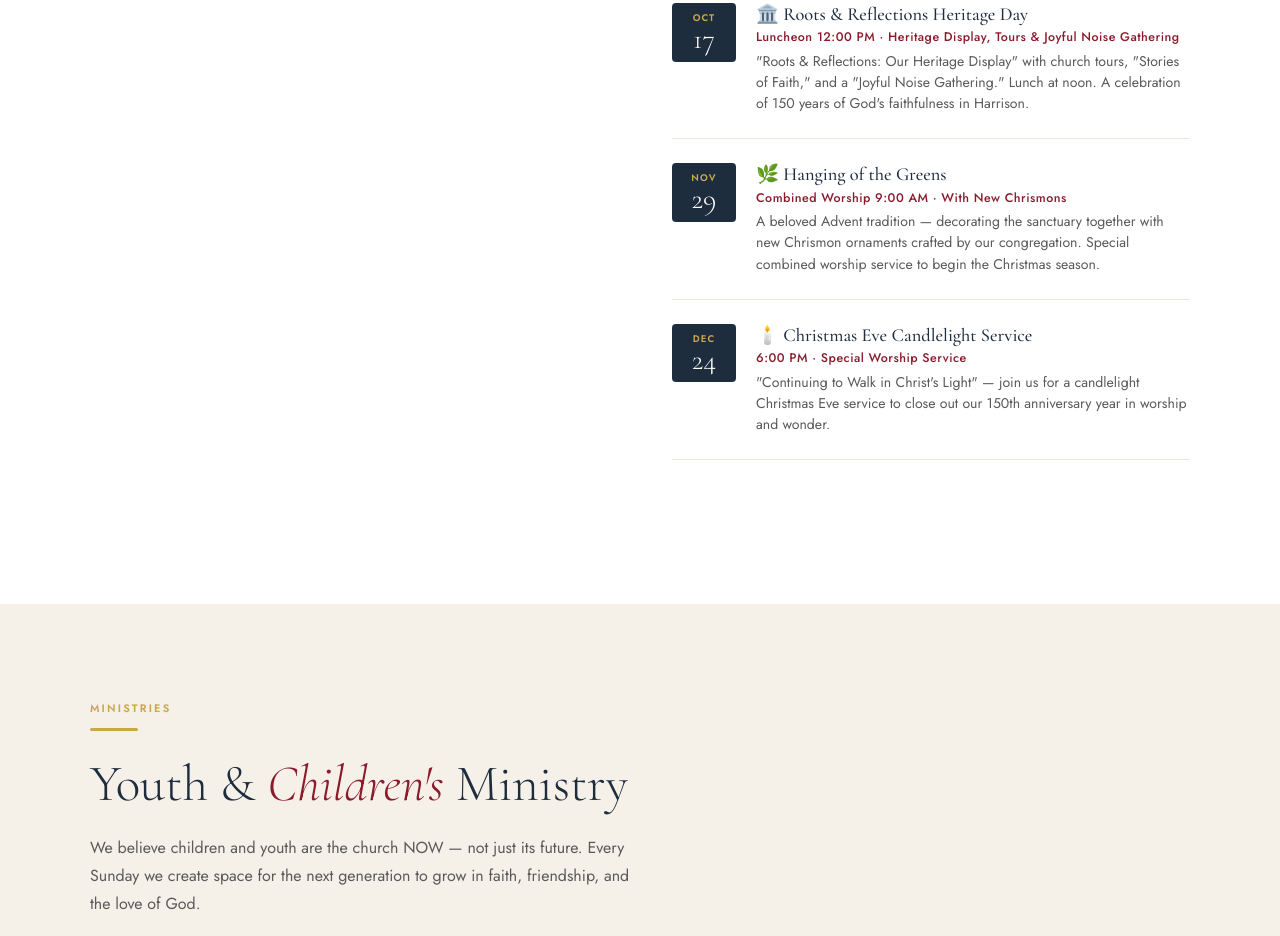
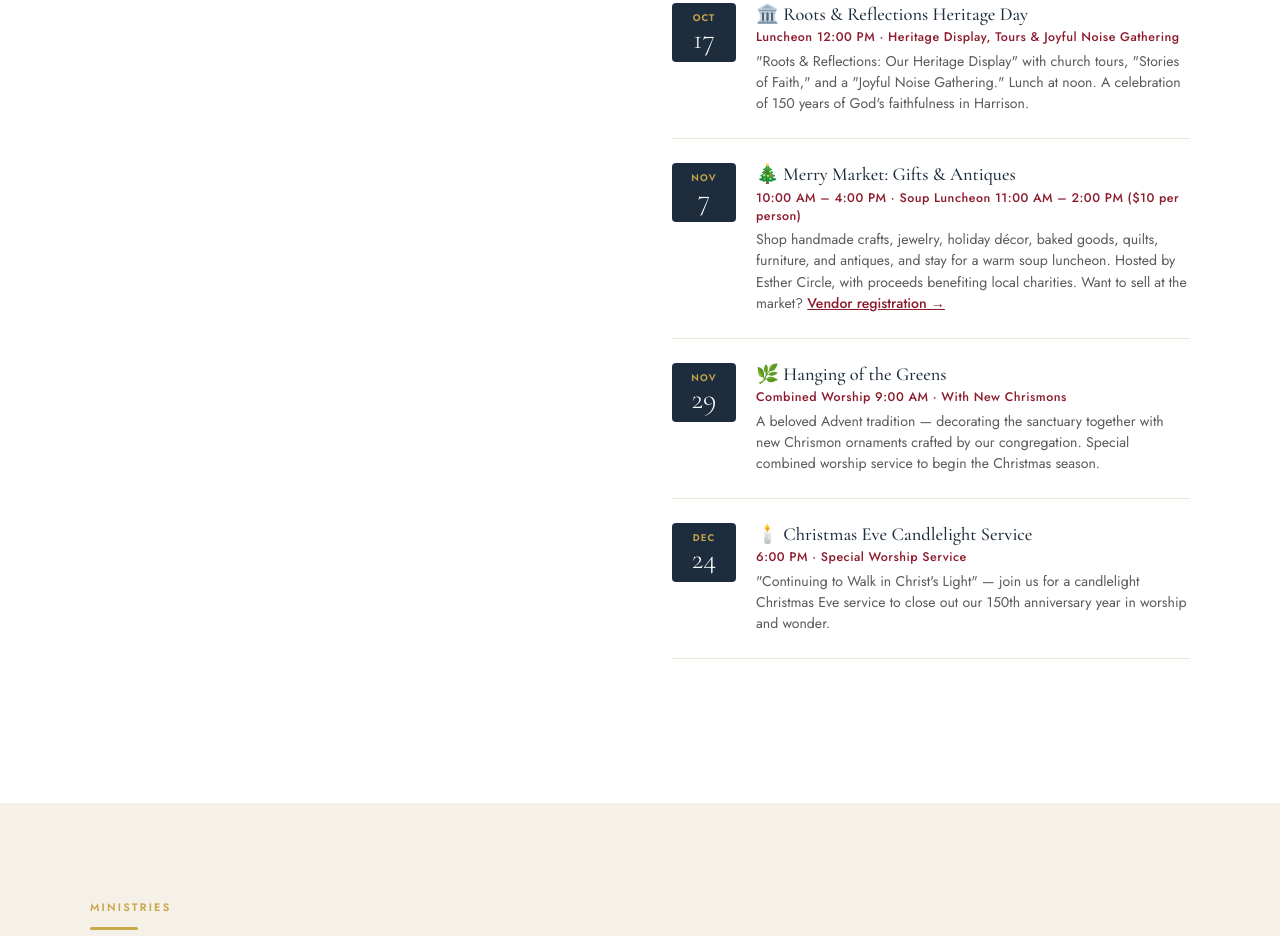
Before and after one commit to kaeserland-glitch/fcc-harrison-site, a plain HTML site: page index.html in a window 1280 px wide. Shown: the part 5538-6474 px from the top of the page. Drawn offline with nearby package versions, Linux system fonts and the light colour scheme.

Commit message:
Add-Merry-Market-Nov-7

```diff
--- a/index.html
+++ b/index.html
@@ -1290,6 +1290,17 @@
               <div class="ev-title">🏛️ Roots &amp; Reflections Heritage Day</div>
               <div class="ev-time">Luncheon 12:00 PM · Heritage Display, Tours &amp; Joyful Noise Gathering</div>
               <div class="ev-desc">"Roots &amp; Reflections: Our Heritage Display" with church tours, "Stories of Faith," and a "Joyful Noise Gathering." Lunch at noon. A celebration of 150 years of God's faithfulness in Harrison.</div>
+            </div>
+          </div>
+          <div class="event-item">
+            <div class="event-date">
+              <div class="month">Nov</div>
+              <div class="day">7</div>
+            </div>
+            <div class="event-info">
+              <div class="ev-title">🎄 Merry Market: Gifts &amp; Antiques</div>
+              <div class="ev-time">10:00 AM – 4:00 PM · Soup Luncheon 11:00 AM – 2:00 PM ($10 per person)</div>
+              <div class="ev-desc">Shop handmade crafts, jewelry, holiday décor, baked goods, quilts, furniture, and antiques, and stay for a warm soup luncheon. Hosted by Esther Circle, with proceeds benefiting local charities. Want to sell at the market? <a href="https://docs.google.com/forms/d/e/1FAIpQLSek65_FDs32TC9kwjGgOD6BP--vXXNw2brK5hrISywb12k5Ng/viewform" target="_blank" rel="noopener" style="color:var(--burgundy); font-weight:500; text-decoration:underline;">Vendor registration →</a></div>
             </div>
           </div>
           <div class="event-item">
```
Also changed, not shown: images/Harrison Community.jpg (added).
